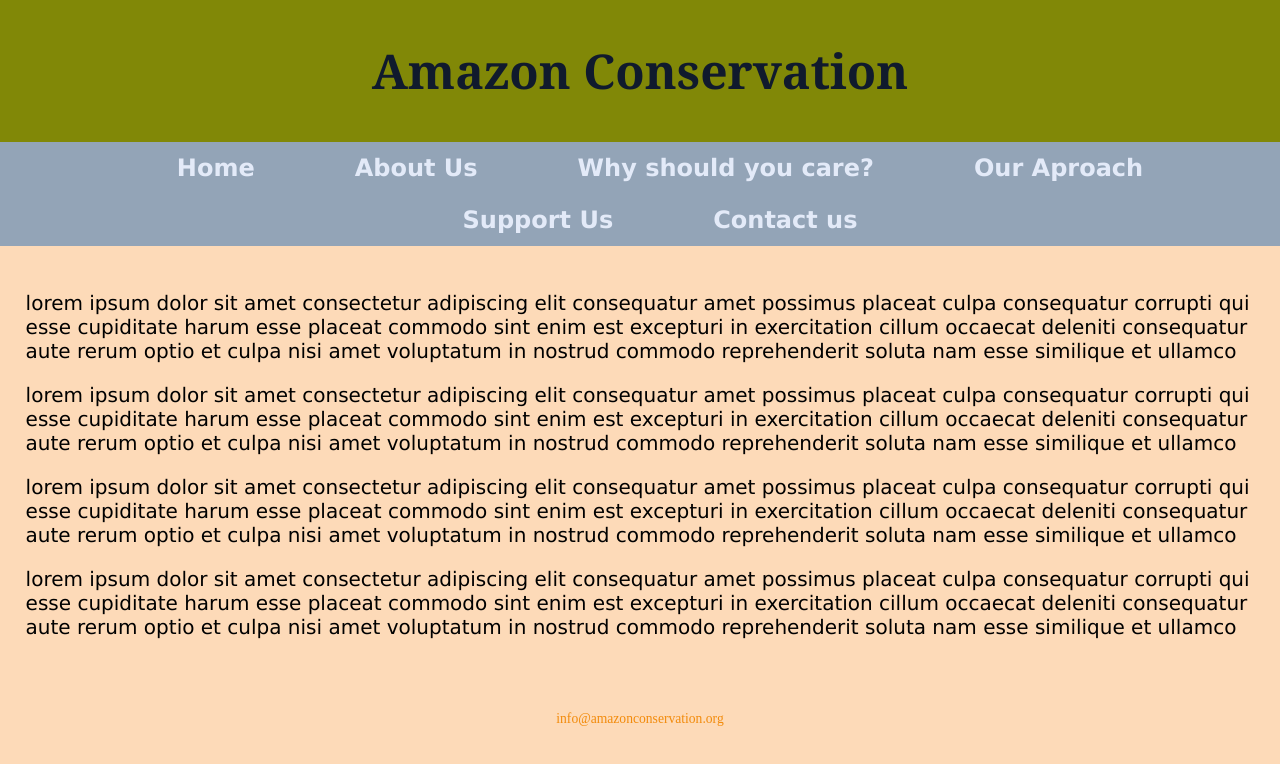
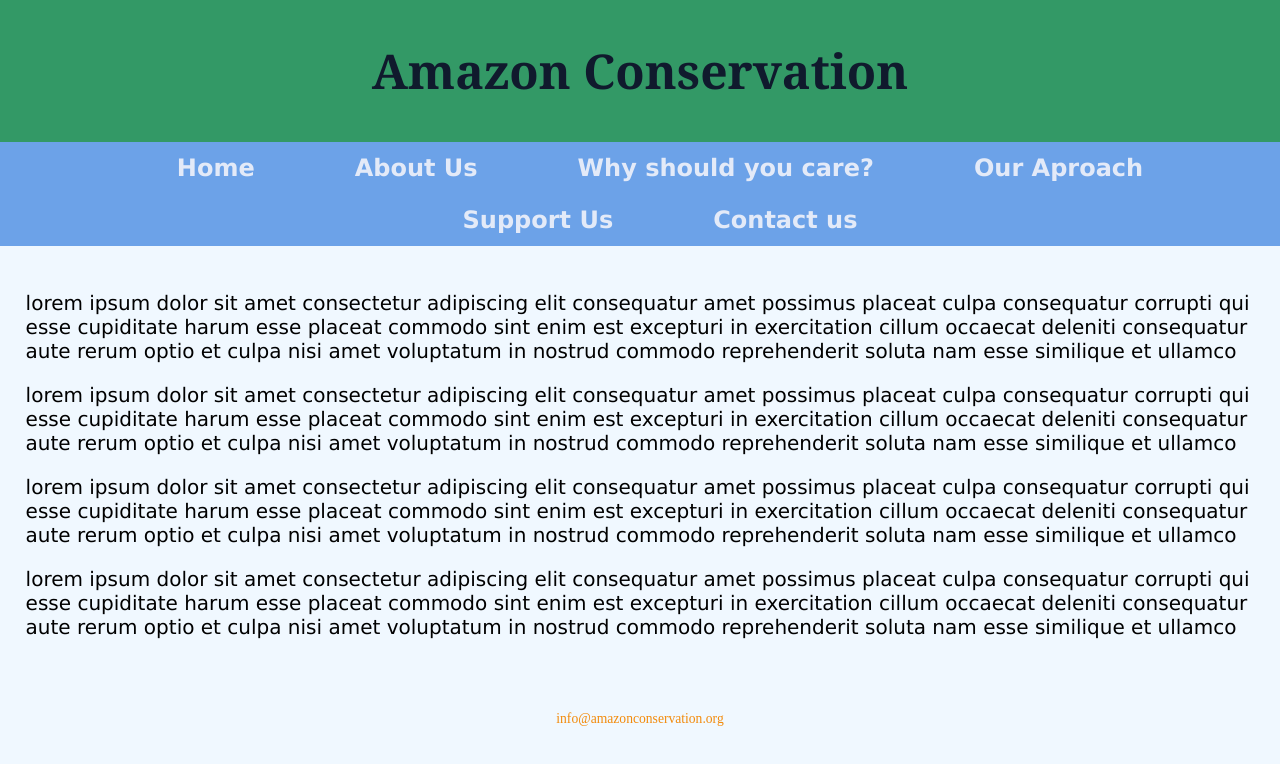
Before and after one commit to OlliePena975/Web-Development-Final-Project, a plain HTML site: page index.html in a window 1280 px wide. Drawn offline with Linux system fonts and the light colour scheme.

Commit message:
Update background colors in styles.css

```diff
--- a/css/styles.css
+++ b/css/styles.css
@@ -7,7 +7,7 @@ body, header, nav, main, footer, img, h1, h3 {
 
 /* Style rules for body and img */
 body {
-    background-color: #fddab8;
+    background-color: #F0F8FF;
 }
 
 img {
@@ -21,12 +21,12 @@ header h1 {
     font-family: Georgia, Times, serif;
     padding: 3%;
     color: #101a2d;
-    background-color: #818807;
+    background-color: #339966;
 }
 
 /* Style Rules for navigation */
 nav {
-  background-color: #93a4b7;
+  background-color: #6ca2e8;
 }
 
 nav ul {
@@ -71,7 +71,7 @@ main h3 {
 footer {
     text-align: center;
     font-size: 0.85em;
-    color: #fddab8;
+    color: #F0F8FF;
     padding: 1% 0%;
 }
 
```
